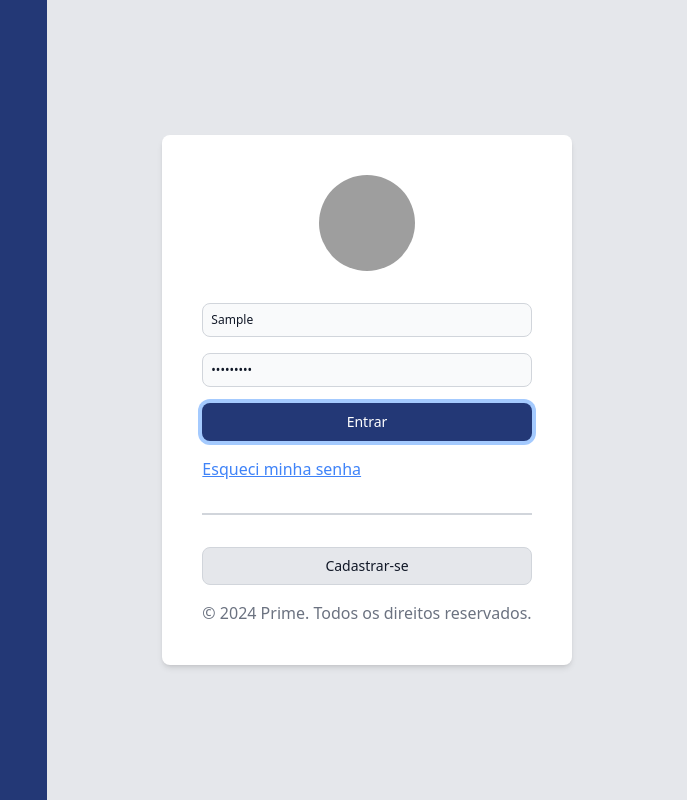
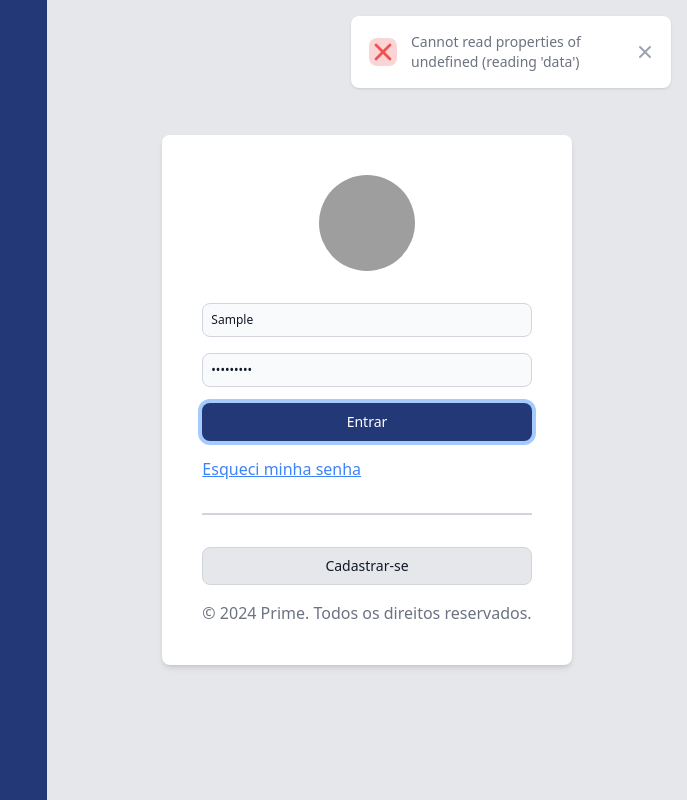
Before and after one commit to luizrfurt/main-client, a Next.js app: page / in a window 1280 px wide. Both pictures are taken after typing "Sample", "Sample123" into the empty fields and a click on the button "Entrar". Shown: the whole page, without its empty margins (593-1280 px from the left). Built offline with nearby package versions, Linux system fonts and the light colour scheme; no server answers; grey boxes are pictures that could not be loaded.

Commit message:
Padronização de código - Alterado mensagens de alert para componente Toast do Flowbite React

```diff
--- a/src/pages/home/index.tsx
+++ b/src/pages/home/index.tsx
@@ -15,7 +15,6 @@ import {
 export default function Home() {
   const handleLogout = async () => {
     const result = await logout();
-    alert(result.message);
     if (result.status === "success") {
       router.push("/");
     }
--- a/src/pages/index.tsx
+++ b/src/pages/index.tsx
@@ -3,36 +3,56 @@ import Link from "next/link";
 import { useRouter } from "next/router";
 import { ButtonComponent } from "@/components/ButtonComponent";
 import { InputComponent } from "@/components/InputComponent";
+import { Toast } from "flowbite-react";
+import { HiX, HiCheck } from "react-icons/hi";
 import { login } from "../services/AuthServices";
 
 export default function Index() {
   const router = useRouter();
-  const [existingUser, setExistingUser] = useState<{
-    login: string;
-    password: string;
-  }>({
-    login: "",
-    password: "",
-  });
+  const [existingUser, setExistingUser] = useState({ login: "", password: "" });
+  const [toastMessage, setToastMessage] = useState("");
+  const [showToast, setShowToast] = useState(false);
+  const [toastType, setToastType] = useState("");
+  const handleLogin = async (e: any) => {
+    e.preventDefault();
 
-  const handleLogin = async (e: React.FormEvent) => {
     try {
-      e.preventDefault();
-
       const result = await login(existingUser);
-
       if (result.status === "success") {
         router.push("/home");
-      } else {
-        alert(result.message);
+      } else if (result.status === "fail") {
+        setToastMessage(result.message);
+        setToastType("error");
       }
     } catch (err: any) {
-      alert(err.message);
+      setToastMessage(err.message);
+      setToastType("error");
+    } finally {
+      setShowToast(true);
+      setTimeout(() => setShowToast(false), 7000);
+    }
+  };
+
+  const renderToastIcon = () => {
+    if (toastType === "success") {
+      return <HiCheck className={styles.successIcon} />;
+    } else if (toastType === "error") {
+      return <HiX className={styles.errorIcon} />;
     }
   };
 
   return (
     <div className={styles.containerClass}>
+      {showToast && (
+        <div className={styles.toastContainer}>
+          <Toast>
+            <div className={styles.toastClass}>{renderToastIcon()}</div>
+            <div className={styles.messageClass}>{toastMessage}</div>
+            <Toast.Toggle />
+          </Toast>
+        </div>
+      )}
+
       <div className={styles.leftDivClass}></div>
       <div className={styles.rightDivClass}>
         <div className={styles.card}>
@@ -115,5 +135,11 @@ const styles = {
   registerButton: "bg-gray-200 w-full",
   divider: "my-4 border-b border-gray-300",
   footer: "mt-4 text-center text-gray-500",
-  errorMessage: "text-red-500 text-center mt-2",
+  toastContainer: "fixed top-4 right-4 z-50",
+  toastClass:
+    "inline-flex h-8 w-8 shrink-0 items-center justify-center rounded-lg",
+  iconClass: "h-5 w-5",
+  messageClass: "ml-3 text-sm font-normal",
+  successIcon: "h-7 w-7 text-green-200 rounded-lg",
+  errorIcon: "h-7 w-7 text-red-500 bg-red-200 rounded-lg",
 };
--- a/src/pages/register/index.tsx
+++ b/src/pages/register/index.tsx
@@ -1,16 +1,20 @@
 import React, { useState, useEffect } from "react";
 import Link from "next/link";
 import router from "next/router";
-import { Checkbox, Modal } from "flowbite-react";
+import { Checkbox, Modal, Toast } from "flowbite-react";
 import { LabelComponent } from "@/components/LabelComponent";
 import { ButtonComponent } from "@/components/ButtonComponent";
 import { termsConditions } from "../../services/TermsConditionsServices";
 import { InputComponent } from "@/components/InputComponent";
 import { login, register } from "@/services/AuthServices";
+import { HiCheck, HiX } from "react-icons/hi";
 
 export default function Register() {
   const [openTerms, setOpenTerms] = useState(false);
   const [termsMessage, setTermsMessage] = useState<string>("");
+  const [toastMessage, setToastMessage] = useState("");
+  const [showToast, setShowToast] = useState(false);
+  const [toastType, setToastType] = useState("");
   const [newUser, setNewUser] = useState<{
     name: string;
     email: string;
@@ -48,15 +52,37 @@ export default function Register() {
           alert(resultLogin.message);
         }
       } else {
-        alert(resultRegister.message);
+        setToastMessage(resultRegister.message);
+        setToastType("error")
       }
     } catch (err: any) {
-      alert(err.message);
+      setToastMessage(err.message);
+      setToastType("error");
+    } finally {
+      setShowToast(true);
+      setTimeout(() => setShowToast(false), 7000);
+    }
+  };
+
+  const renderToastIcon = () => {
+    if (toastType === "success") {
+      return <HiCheck className={styles.successIcon} />;
+    } else if (toastType === "error") {
+      return <HiX className={styles.errorIcon} />;
     }
   };
 
   return (
     <div className={styles.containerClass}>
+      {showToast && (
+        <div className={styles.toastContainer}>
+          <Toast>
+            <div className={styles.toastClass}>{renderToastIcon()}</div>
+            <div className={styles.messageClass}>{toastMessage}</div>
+            <Toast.Toggle />
+          </Toast>
+        </div>
+      )}
       <div className={styles.leftDivClass}></div>
       <div className={styles.rightDivClass}>
         <div className={styles.card}>
@@ -180,4 +206,11 @@ const styles = {
   checkboxContainer: "flex items-center",
   checkboxLabel: "flex items-center ml-2",
   termsLink: "text-cyan-600 hover:underline dark:text-cyan-500",
+  toastContainer: "fixed top-4 right-4 z-50",
+  toastClass:
+    "inline-flex h-8 w-8 shrink-0 items-center justify-center rounded-lg",
+  iconClass: "h-5 w-5",
+  messageClass: "ml-3 text-sm font-normal",
+  successIcon: "h-7 w-7 text-green-200 rounded-lg",
+  errorIcon: "h-7 w-7 text-red-500 bg-red-200 rounded-lg",
 };
```
